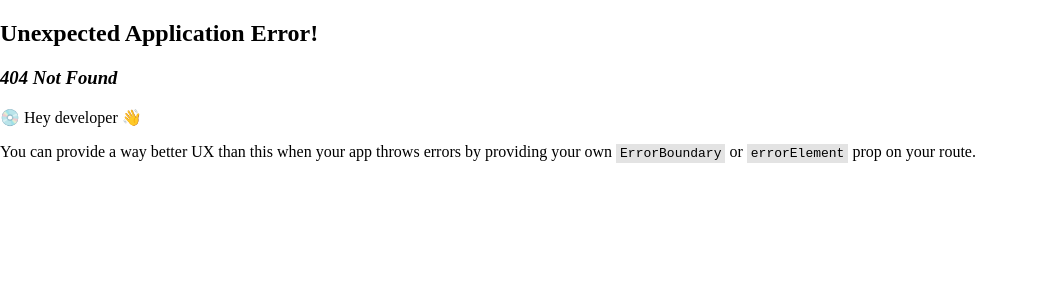
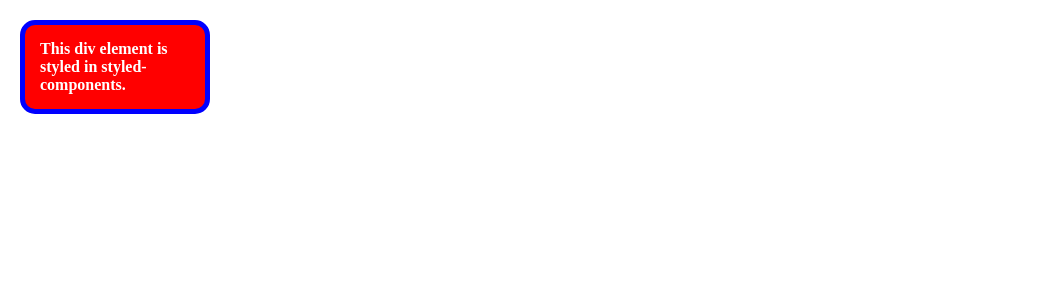
Before and after one commit to EMinasian/react-hands-on, a React (Vite) app: page /styled-components in a window 1280 px wide. Before the commit this address had no page. Shown: the top 300 px of the page, without its empty margins (0-1038 px from the left). Built offline with nearby package versions, Linux system fonts and the light colour scheme.

Commit message:
feat: styled-components

```diff
--- a/package.json
+++ b/package.json
@@ -15,7 +15,8 @@
     "@mui/material": "^5.15.14",
     "react": "^18.2.0",
     "react-dom": "^18.2.0",
-    "react-router-dom": "^6.22.1"
+    "react-router-dom": "^6.22.1",
+    "styled-components": "^6.1.8"
   },
   "devDependencies": {
     "@types/react": "^18.2.43",
--- a/src/main.jsx
+++ b/src/main.jsx
@@ -6,6 +6,7 @@ import UseStateScheduling from "./routes/UseStateScheduling";
 import StateBasedOnPrevState from "./routes/StateBasedOnPrevState";
 import VanillaCSSNotScoping from "./routes/VanillaCSSNotScoping";
 import StylingSolutions from "./routes/StylingSolutions";
+import StyledComponents from "./routes/StyledComponents";
 
 const router = createBrowserRouter([
   { path: "/", element: <StartPage /> },
@@ -13,6 +14,7 @@ const router = createBrowserRouter([
   { path: "/state-update", element: <StateBasedOnPrevState /> },
   { path: "/vanilla-css-not-scoping", element: <VanillaCSSNotScoping /> },
   { path: "/styling-solutions", element: <StylingSolutions /> },
+  { path: "/styled-components", element: <StyledComponents /> },
 ]);
 
 ReactDOM.createRoot(document.getElementById("root")).render(
--- a/src/routes/StartPage/listData.json
+++ b/src/routes/StartPage/listData.json
@@ -18,5 +18,10 @@
         "id": "3",
         "title": "Styling Solutions in React",
         "linkTo": "/styling-solutions"
+    },
+    {
+        "id": "4",
+        "title": "Styling by styled-components package",
+        "linkTo": "/styled-components"
     }
 ]
--- /dev/null
+++ b/src/routes/StyledComponents/StyledComponents.jsx
@@ -0,0 +1,18 @@
+import styled from "styled-components";
+
+const StyledDiv = styled.div`
+  max-width: 150px;
+  margin: 20px;
+  padding: 15px;
+  background: red;
+  border: 5px solid blue;
+  border-radius: 15px;
+  color: white;
+  font-weight: 600;
+`;
+
+export default function StyledComponents() {
+  return (
+    <StyledDiv>This div element is styled in styled-components.</StyledDiv>
+  );
+}
--- /dev/null
+++ b/src/routes/StyledComponents/index.js
@@ -0,0 +1,3 @@
+import StyledComponents from "./StyledComponents";
+
+export default StyledComponents;
```
Also changed, not shown: 1 other file (tests, documents, lock files or other folders).
